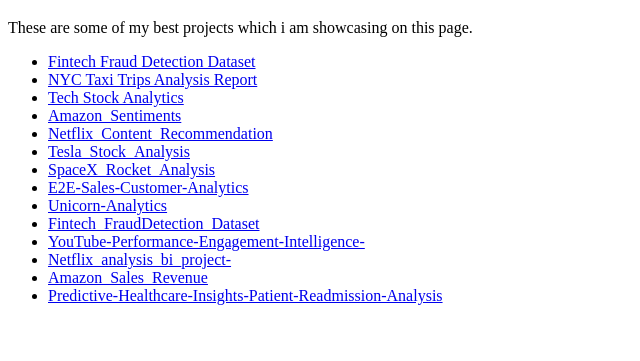
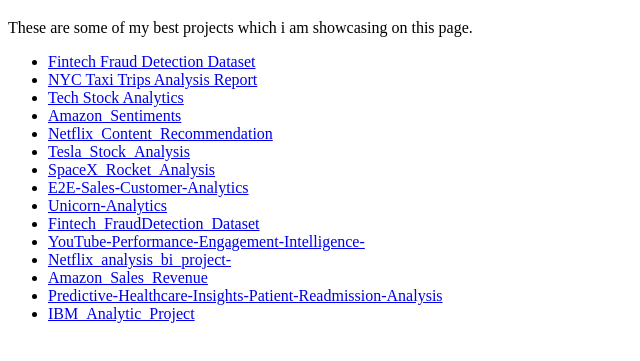
Before and after one commit to Tanu272004/DataInsights24.gihub.io, a plain HTML site: page index.html in a window 1280 px wide. Shown: the part 61-422 px from the top of the page, without its empty margins (0-640 px from the left). Drawn offline with Linux system fonts and the light colour scheme.

Commit message:
Update index.html

```diff
--- a/index.html
+++ b/index.html
@@ -23,6 +23,7 @@
           <li><a href="https://github.com/Tanu272004/Netflix_analysis_bi_project.git">Netflix_analysis_bi_project-</a></li>
             <li><a href="https://github.com/Tanu272004/Amazon_Analysis_Project">Amazon_Sales_Revenue</a></li>
         <li><a href="https://github.com/Tanu272004/Predictive-Healthcare-Insights-Patient-Readmission-Analysis">Predictive-Healthcare-Insights-Patient-Readmission-Analysis</a></li>
+          <li><a href="https://github.com/Tanu272004/IBM_Analytic_Project_Insights.git">IBM_Analytic_Project</a></li>
 
 
 
```
